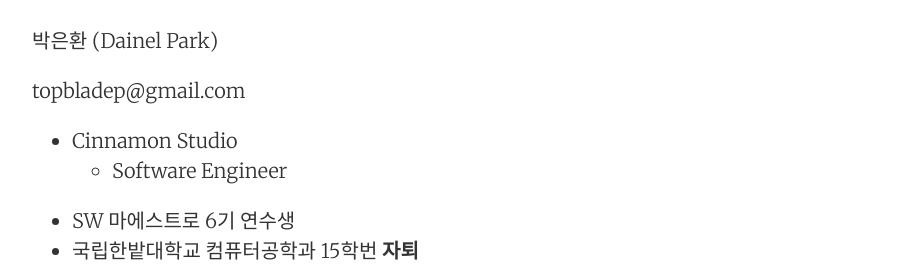
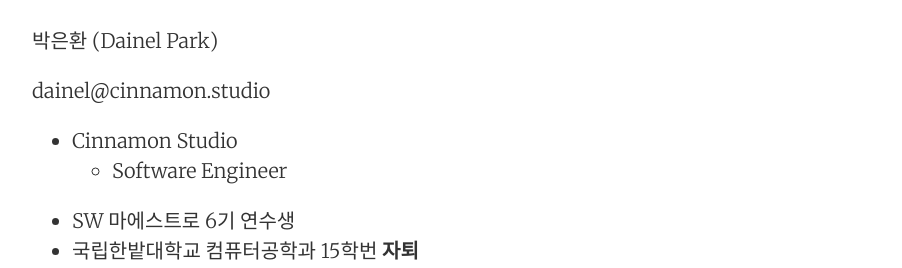
Before and after one commit to DainelPark/dainelpark.github.io, a Jekyll site: the page built from about.md, in a window 1280 px wide and 900 px high, scrolled down 922 px. Shown: the part 182-450 px from the top of the window, without its empty margins (188-1090 px from the left). Built offline with Jekyll 4.4.1, drawn with Linux system fonts in a browser that asks for light colours.

Commit message:
edit email

```diff
--- a/about.md
+++ b/about.md
@@ -8,7 +8,7 @@ permalink: /about/
 
 박은환 (Dainel Park)
 
-topbladep@gmail.com
+dainel@cinnamon.studio
 
 - Cinnamon Studio
 	- Software Engineer
```
